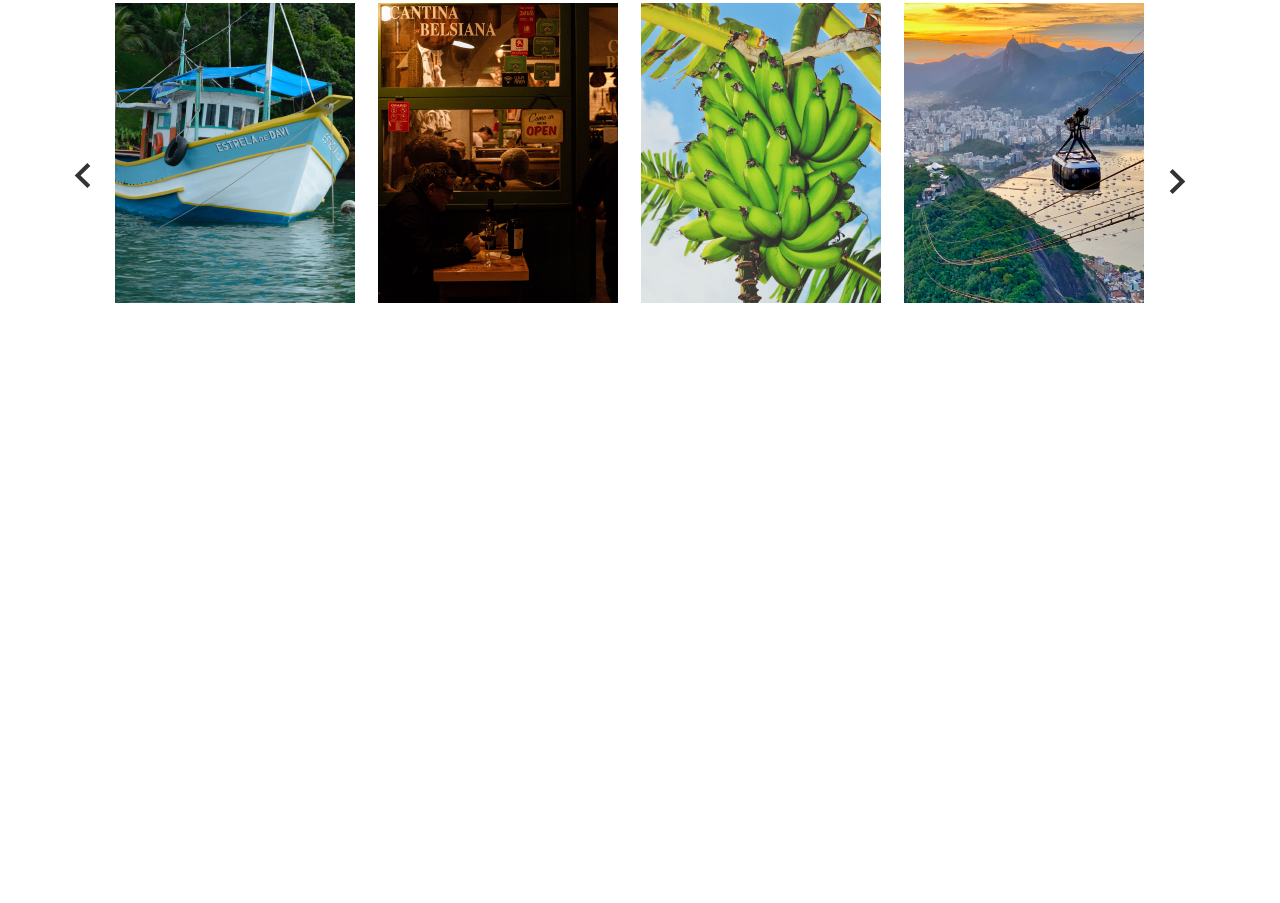
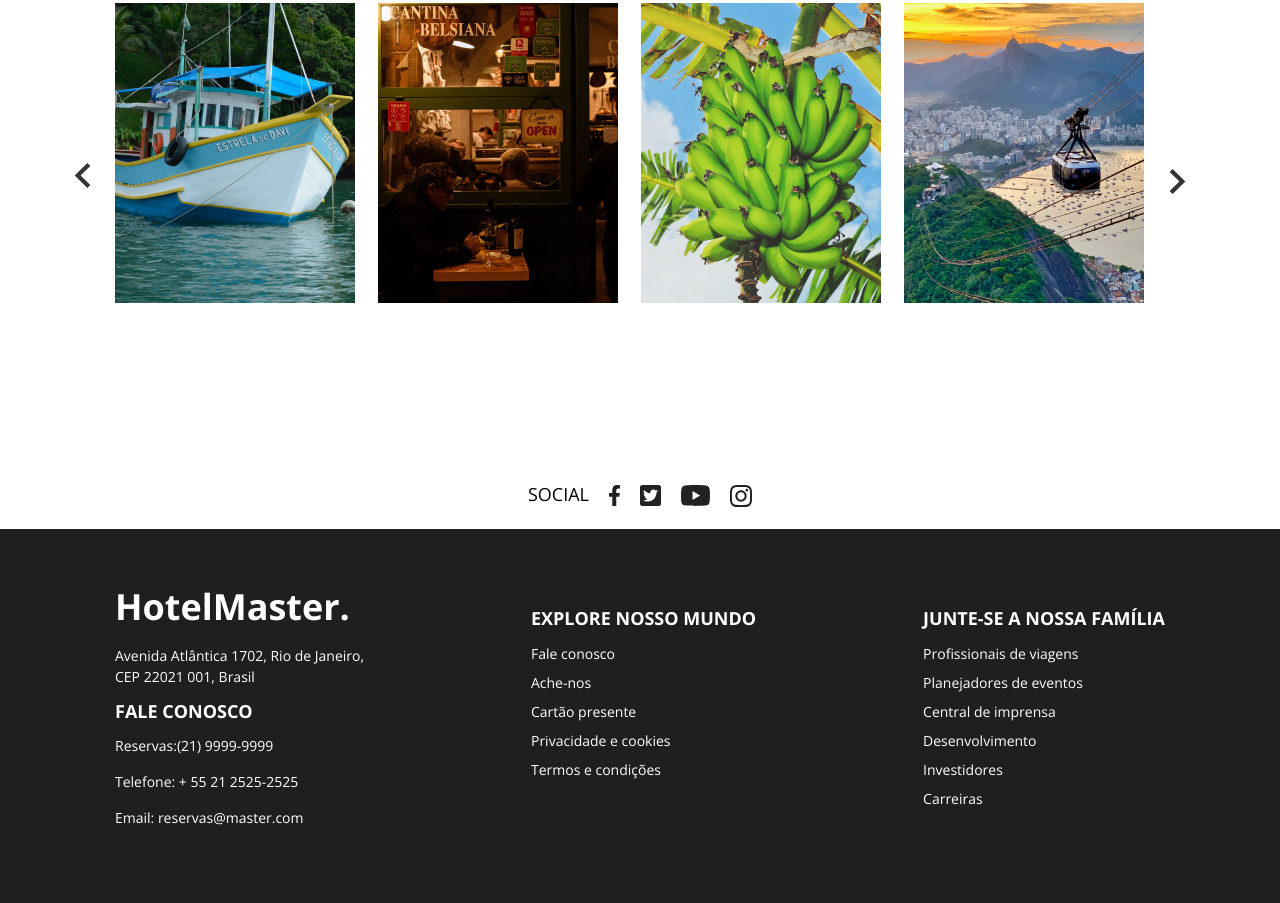
Before and after one commit to ExpertMicro/HotelMaster, a plain HTML site: page index.html in a window 1280 px wide. Shown: the part 3606-4509 px from the top of the page. Before the commit the page ends 3909 px from the top, so only its background shows below. Drawn offline with nearby package versions, Linux system fonts and the light colour scheme.

Commit message:
adicionado footer

```diff
--- a/css/style.css
+++ b/css/style.css
@@ -42,6 +42,9 @@ body {
 }
 
 /* Main */
+.intro {
+  margin-bottom: 280px;
+}
 .intro .background-intro {
   background: url('../img/rio-de-janeiro-main.jpg') no-repeat center center;
   background-size: cover;
@@ -368,3 +371,92 @@ body {
   margin-top: -30px;
 
 }
+
+/* Footer */
+.footer .footer-top .footer-social-nav {
+  display: flex;
+  margin: 0 auto;
+}
+
+.footer .footer-top .footer-social-nav li + li {
+  margin-left: 20px;
+}
+
+.footer .footer-top .footer-social-nav li p {
+  font-size: 1.125em;
+  text-transform: uppercase;
+}
+
+.footer .footer-outer {
+  background: #1F1F1F;
+  margin-top: 20px;
+}
+
+.footer .footer-outer .footer-main {
+  justify-content: space-between;
+}
+
+.footer .footer-outer .footer-main .footer-contato {
+  padding: 60px 0;
+}
+
+.footer .footer-outer .footer-main .footer-sobre {
+  padding: 80px 0;
+}
+
+.footer .footer-outer .footer-main .footer-negocios {
+  padding: 80px 0;
+}
+
+.footer .footer-outer .footer-main .footer-contato ul li a {
+  font-size: 2.25em;
+  color: #fff;
+  font-weight: 700;
+  display: block;
+  margin-bottom: 20px;
+}
+
+.footer .footer-outer .footer-main .footer-contato ul li p {
+  color: #fff;
+  font-size: 0.875em;
+  margin-bottom: 15px;
+  line-height: 1.5em;
+}
+
+.footer .footer-outer .footer-main .footer-contato ul li h3 {
+  font-size: 1.125em;
+  font-weight: 700;
+  text-transform: uppercase;
+  color: #fff;
+  margin-bottom: 15px;
+}
+
+.footer .footer-outer .footer-main .footer-sobre ul li h3 {
+  font-size: 1.125em;
+  font-weight: 700;
+  text-transform: uppercase;
+  color: #fff;
+  margin-bottom: 20px;
+}
+
+.footer .footer-outer .footer-main .footer-sobre ul li a {
+  color: #fff;
+  font-size: 0.875em;
+  display: block;
+  margin-bottom: 15px;
+}
+
+.footer .footer-outer .footer-main .footer-negocios h3 {
+  font-size: 1.125em;
+  font-weight: 700;
+  text-transform: uppercase;
+  color: #fff;
+  margin-bottom: 20px;
+}
+
+.footer .footer-outer .footer-main .footer-negocios ul li a {
+  color: #fff;
+  font-size: 0.875em;
+  display: block;
+  margin-bottom: 15px;
+}
--- a/index.html
+++ b/index.html
@@ -243,6 +243,76 @@
       </div>
     </section>
   </main>
+
+  <footer>
+    <div class="footer">
+      <div class="container footer-top">
+        <ul class="footer-social-nav">
+          <li>
+            <p>Social</p>
+          </li>
+          <li class="facebook">
+            <a alt="Facebook Link" href="#">
+              <img src="img/facebook.svg" alt="Facebook">
+            </a>
+          </li>
+          <li class="twitter">
+            <a alt="Twitter Link" href="#">
+              <img src="img/twitter.svg" alt="Twitter">
+            </a>
+          </li>
+          <li class="youtube">
+            <a alt="Youtube Link" href="#">
+              <img src="img/youtube.svg" alt="Youtube">
+            </a>
+          </li>
+          <li class="instagram">
+            <a alt="Instagram Link" href="#">
+              <img src="img/instagram.svg" alt="">
+            </a>
+          </li>
+        </ul>
+      </div>
+
+      <div class="footer-outer">
+        <div class="container footer-main">
+          <div class="footer-contato">
+            <ul>
+              <li><a href="">HotelMaster.</a></li>
+              <li><p>Avenida Atlântica 1702, Rio de Janeiro,<br>CEP 22021 001, Brasil</p></li>
+              <li><h3>Fale Conosco</h3></li>
+              <li><p>Reservas:(21) 9999-9999</p></li>
+              <li><p>Telefone: + 55 21 2525-2525</p></li>
+              <li><p>Email: reservas@master.com</p></li>
+            </ul>
+          </div>
+
+          <div class="footer-sobre">
+            <ul>
+              <li><h3>Explore nosso mundo</h3></li>
+              <li><a href="">Fale conosco</a></li>
+              <li><a href="">Ache-nos</a></li>
+              <li><a href="">Cartão presente</a></li>
+              <li><a href="">Privacidade e cookies</a></li>
+              <li><a href="">Termos e condições</a></li>
+            </ul>
+          </div>
+
+          <div class="footer-negocios">
+            <ul>
+              <li><h3>Junte-se a nossa família</h3></li>
+              <li><a href="">Profissionais de viagens</a></li>
+              <li><a href="">Planejadores de eventos</a></li>
+              <li><a href="">Central de imprensa</a></li>
+              <li><a href="">Desenvolvimento</a></li>
+              <li><a href="">Investidores</a></li>
+              <li><a href="">Carreiras</a></li>
+            </ul>
+          </div>
+        </div>
+      </div>
+    </div>
+  </footer>
 </body>
 
 <script type="text/javascript" src="js/jquery-3.5.1.slim.min.js"></script>
```
Also changed, not shown: img/facebook.svg (added), img/instagram.svg (added), img/twitter.svg (added), img/youtube.svg (added).
